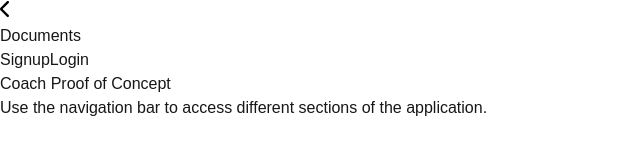
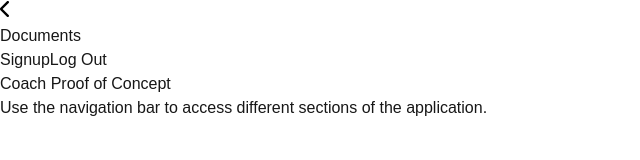
Before and after one commit to n-zngr/Coach, a Next.js app: page / in a window 1280 px wide. Shown: the top 160 px of the page, without its empty margins (0-640 px from the left). Built offline with nearby package versions, Linux system fonts and the light colour scheme.

Commit message:
feat(logout): Integrated Logout button

```diff
--- /dev/null
+++ b/src/app/api/logout/route.ts
@@ -0,0 +1,13 @@
+import { NextResponse } from 'next/server';
+
+export async function POST() {
+  const response = NextResponse.json({ message: 'Logout successful' });
+
+  response.cookies.set('userId', '', {
+    httpOnly: true,
+    path: '/',
+    maxAge: 0,
+  });
+
+  return response;
+}
--- /dev/null
+++ b/src/app/components/LogOut.tsx
@@ -0,0 +1,27 @@
+'use client';
+
+import { useRouter } from 'next/navigation';
+
+export default function LogoutButton() {
+  const router = useRouter();
+
+  const handleLogout = async () => {
+    try {
+      const response = await fetch('/api/logout', { method: 'POST' });
+
+      if (response.ok) {
+        router.push('/login');
+      } else {
+        console.error('Failed to log out');
+      }
+    } catch (error) {
+      console.error('An error occurred:', error);
+    }
+  };
+
+  return (
+    <button onClick={handleLogout} style={{cursor: 'pointer' }}>
+      Log Out
+    </button>
+  );
+}
--- a/src/app/components/Navigation.tsx
+++ b/src/app/components/Navigation.tsx
@@ -1,6 +1,7 @@
 "use client";
 
 import { useState } from "react";
+import LogoutButton from "./LogOut";
 import Link from "next/link";
 
 export default function Navigation() {
@@ -39,9 +40,7 @@ export default function Navigation() {
                         <a href="/signup" className="p-2 hover:bg-gray-400 font-bold">
                             Signup
                         </a>
-                        <a href="/login" className="p-2 hover:bg-gray-400 font-bold">
-                            Login
-                        </a>
+                        <LogoutButton/>
                     </div>
                 )}
             </div>
```
